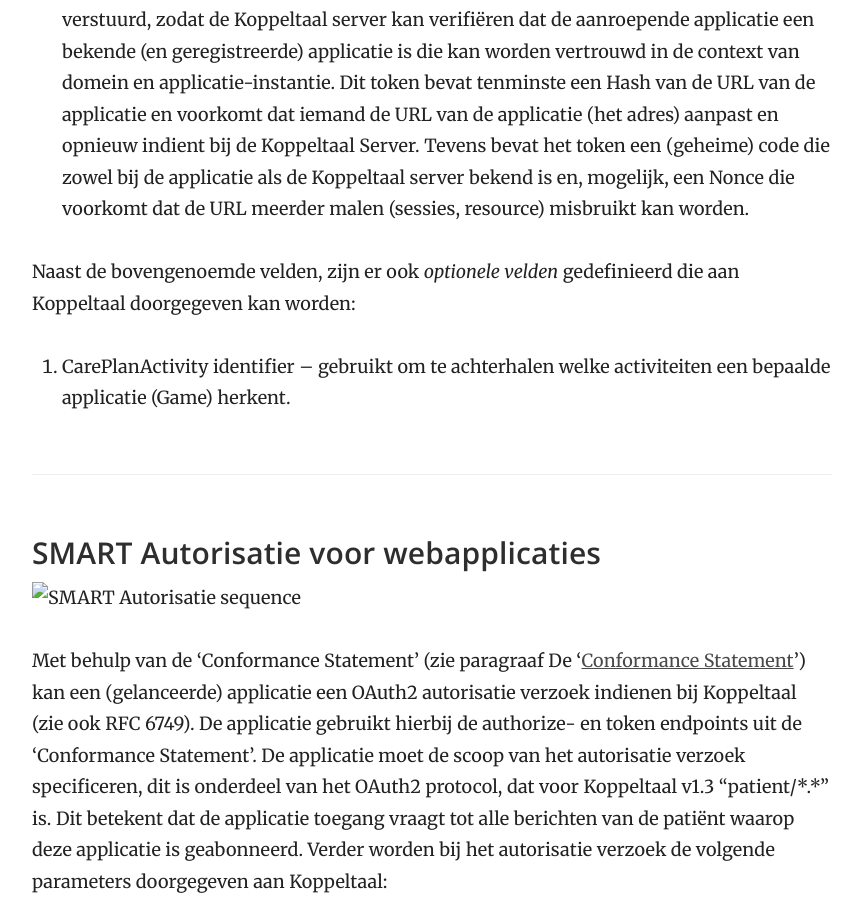
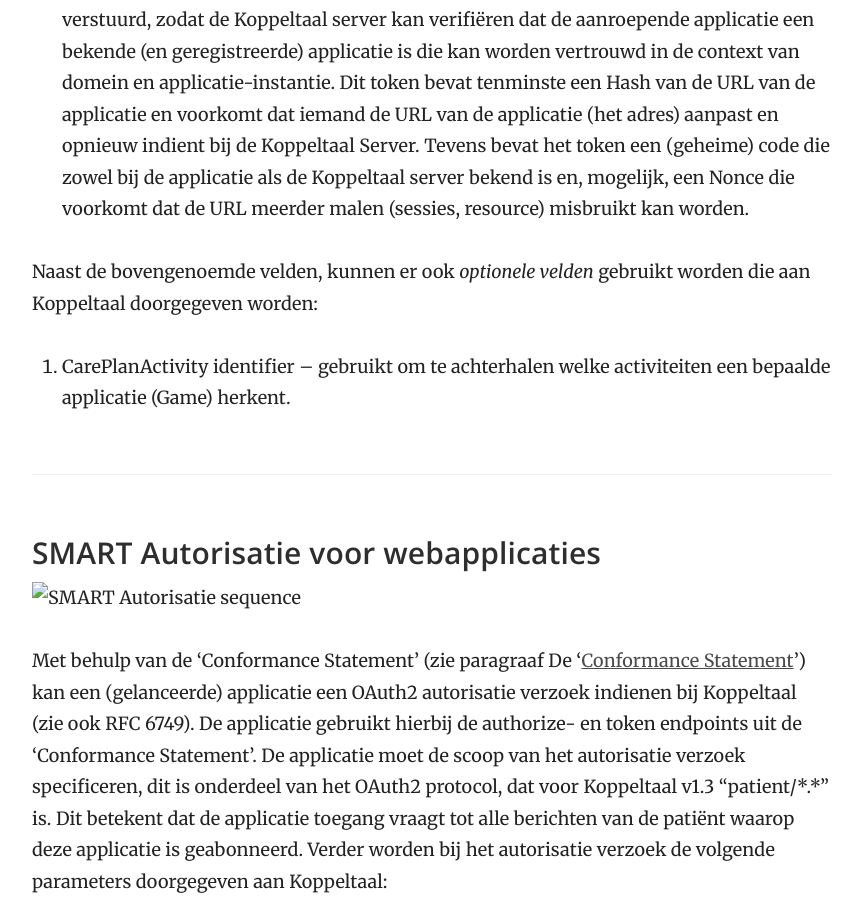
Before and after one commit to Koppeltaal/Koppeltaal-Documentation, a Jekyll site: the page built from technologie-architectuur.md, in a window 1280 px wide and 900 px high, scrolled down 23914 px. Shown: the whole window, without its empty margins (358-1221 px from the left). Built offline with Jekyll 4.4.1, drawn with Linux system fonts in a browser that asks for light colours.

Commit message:
GitBook: [master] one page modified

```diff
--- a/technologie-architectuur.md
+++ b/technologie-architectuur.md
@@ -555,7 +555,7 @@ Wanneer de gebruiker de applicatie URL opent, moeten de volgende gegevens aan Ko
 4. Optioneel aanvullende applicatie informatie – bijv. dat er een specifieke pagina door de applicatie moet worden geopend.
 5. Een overeengekomen security token van de applicatie naar de Koppeltaal Server wordt verstuurd, zodat de Koppeltaal server kan verifiëren dat de aanroepende applicatie een bekende \(en geregistreerde\) applicatie is die kan worden vertrouwd in de context van domein en applicatie-instantie. Dit token bevat tenminste een Hash van de URL van de applicatie en voorkomt dat iemand de URL van de applicatie \(het adres\) aanpast en opnieuw indient bij de Koppeltaal Server. Tevens bevat het token een \(geheime\) code die zowel bij de applicatie als de Koppeltaal server bekend is en, mogelijk, een Nonce die voorkomt dat de URL meerder malen \(sessies, resource\) misbruikt kan worden.
 
-Naast de bovengenoemde velden, zijn er ook _optionele velden_ gedefinieerd die aan Koppeltaal doorgegeven kan worden:
+Naast de bovengenoemde velden, kunnen er ook _optionele velden_ gebruikt worden die aan Koppeltaal doorgegeven worden:
 
 1. CarePlanActivity identifier – gebruikt om te achterhalen welke activiteiten een bepaalde applicatie \(Game\) herkent.
 
```
